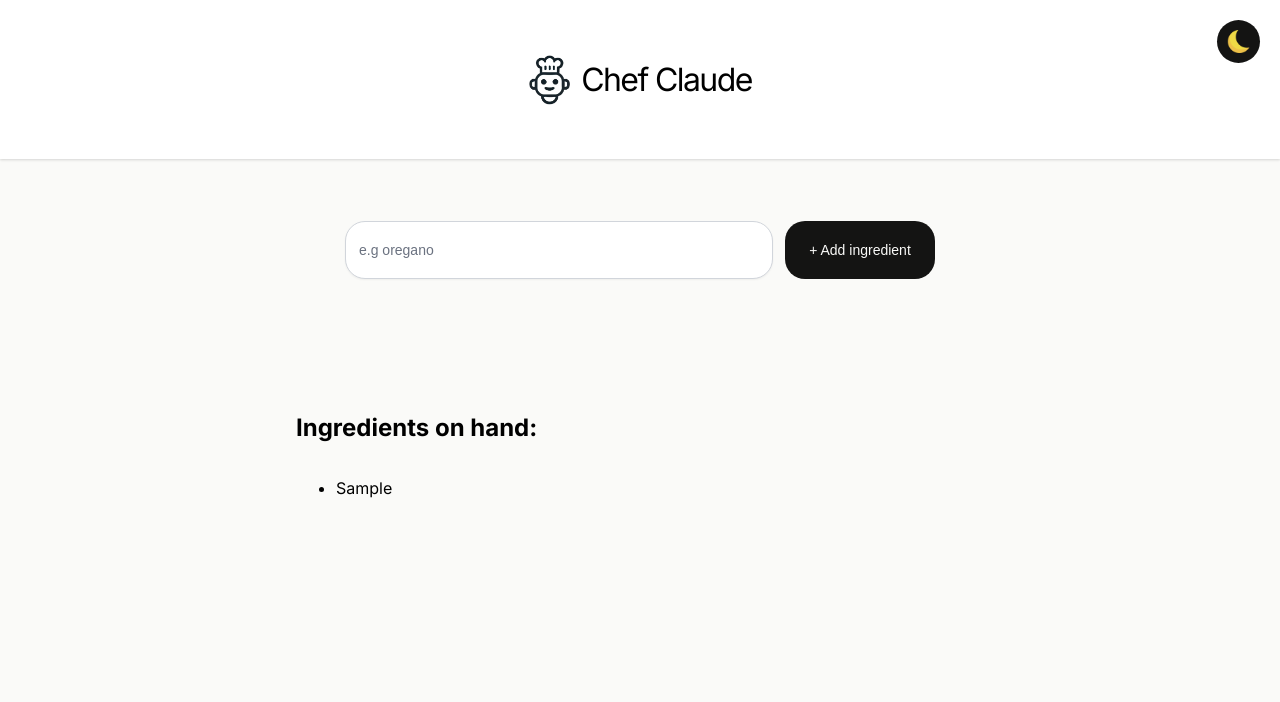
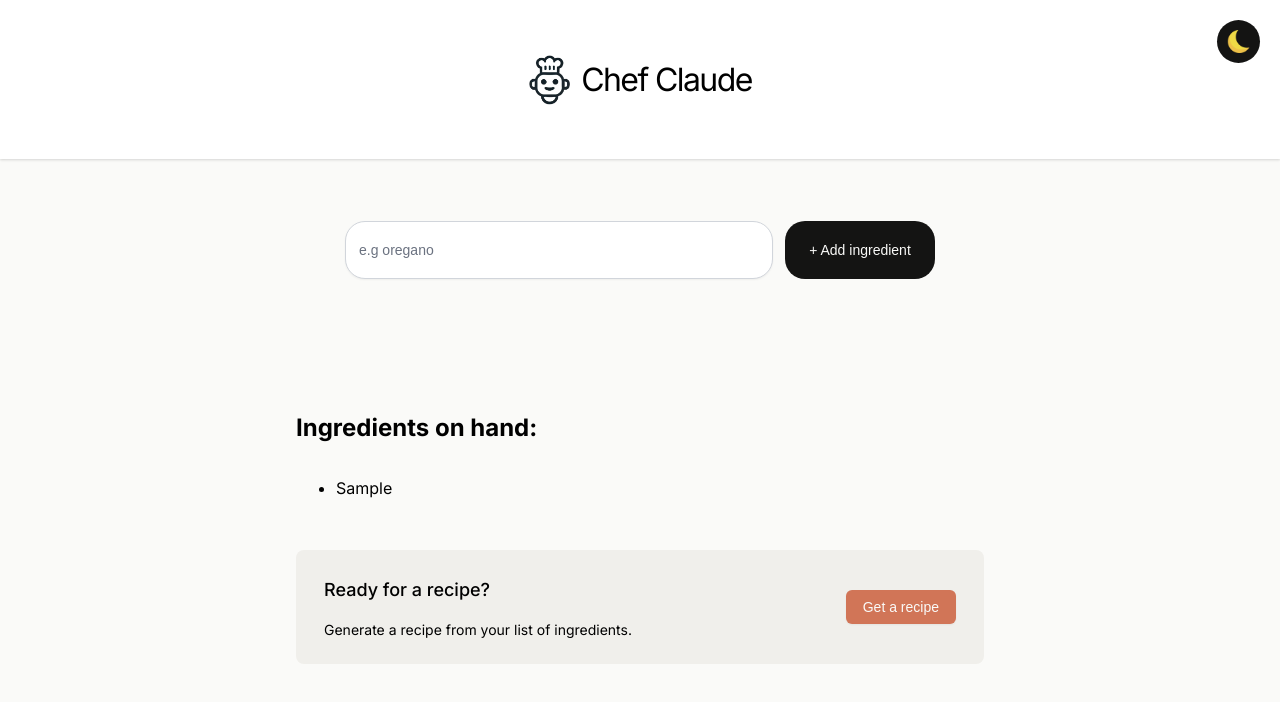
Before and after one commit to Bishwa-b/WebProjects, a React (Vite) app in the folder ChefClaude/: page / in a window 1280 px wide. Both pictures are taken after typing "Sample" into the empty fields and a click on the button "+ Add ingredient". Shown: the top 702 px of the page. Built offline with nearby package versions, Linux system fonts and the light colour scheme; no server answers; what @huggingface/inference would draw is missing.

Commit message:
Update IngredientsList.jsx

```diff
--- a/ChefClaude/src/components/IngredientsList.jsx
+++ b/ChefClaude/src/components/IngredientsList.jsx
@@ -7,7 +7,7 @@ export default function IngredientsList(props) {
       <ul className="ingredients-list" aria-live="polite">
         {ingredientsList}
       </ul>
-      {ingredientsList.length >= 3 && (
+      {ingredientsList.length >= 1 && (
         <div className="get-recipe-container">
           <div>
             <h3>Ready for a recipe?</h3>
```
